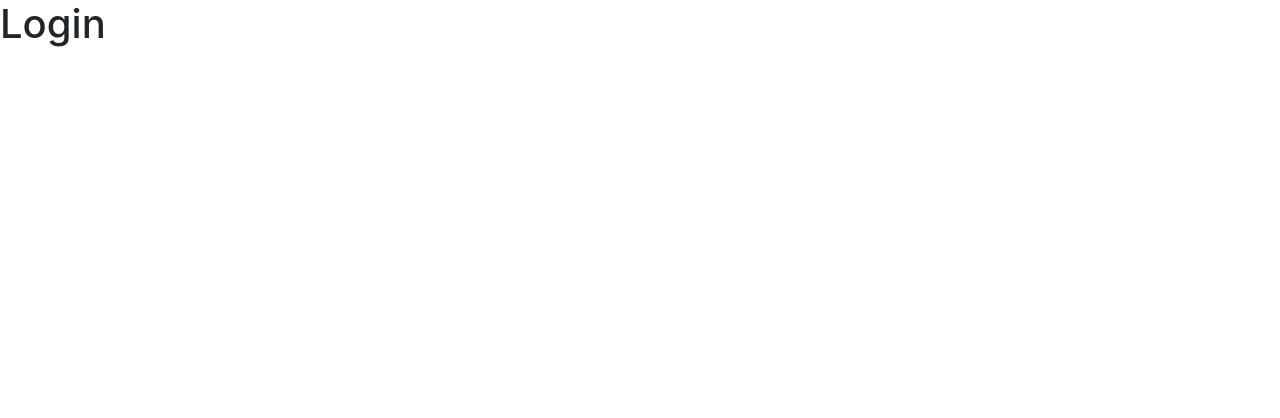
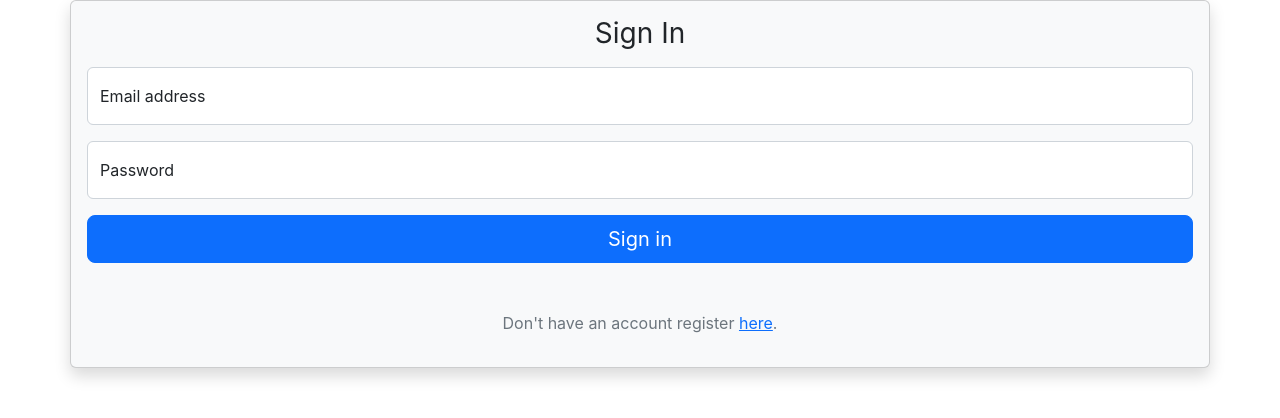
Before and after one commit to paul3bin/Favorite-Stocks-Watcher, a React (Create React App) app in the folder frontend/: page /login in a window 1280 px wide. Shown: the top 418 px of the page. Built offline with nearby package versions, Linux system fonts and the light colour scheme.

Commit message:
Changes to introduce form for login

```diff
--- a/frontend/src/pages/login.js
+++ b/frontend/src/pages/login.js
@@ -1,6 +1,50 @@
 import React from "react";
+
+import "../styles/login.css";
 
 export function Login() {
   document.title = "FSW | Login";
-  return <h1>Login</h1>;
+
+  return (
+    <div className="container">
+      <div className="row justify-content-md-center">
+        <div className="card text-dark bg-light shadow p-3 mb-3 rounded">
+          <div className="text-center">
+            <main class="form-signin w-100 m-auto">
+              <form>
+                <h1 class="h3 mb-3 fw-normal">Sign In</h1>
+
+                <div class="form-floating mb-3">
+                  <input
+                    type="email"
+                    class="form-control"
+                    id="floatingInput"
+                    placeholder="name@example.com"
+                  />
+                  <label for="floatingInput">Email address</label>
+                </div>
+
+                <div class="form-floating mb-3">
+                  <input
+                    type="password"
+                    class="form-control"
+                    id="floatingPassword"
+                    placeholder="Password"
+                  />
+                  <label for="floatingPassword">Password</label>
+                </div>
+
+                <button class="w-100 btn btn-lg btn-primary" type="submit">
+                  Sign in
+                </button>
+                <p class="mt-5 mb-3 text-muted">
+                  Don't have an account register <a href="#">here</a>.
+                </p>
+              </form>
+            </main>
+          </div>
+        </div>
+      </div>
+    </div>
+  );
 }
```
